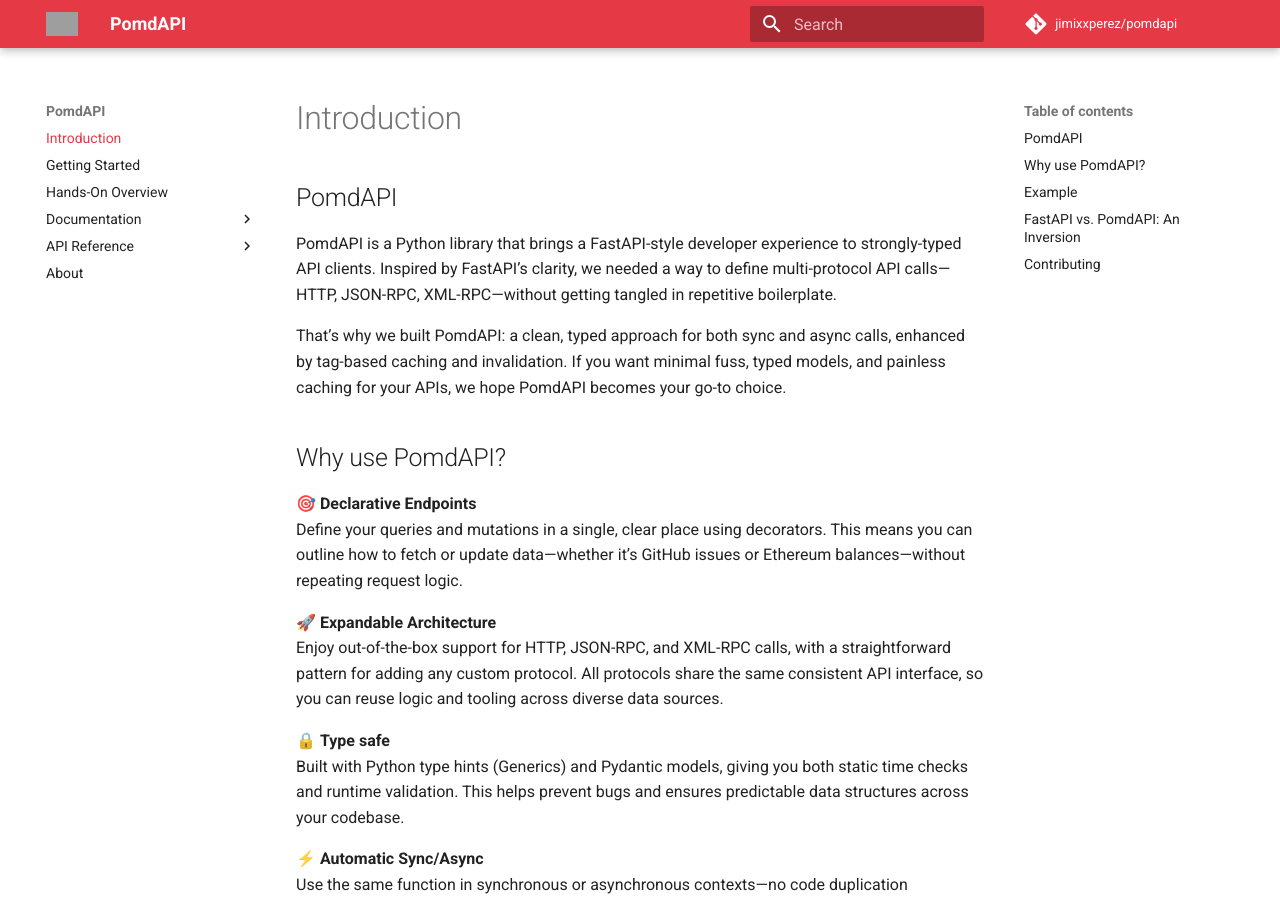
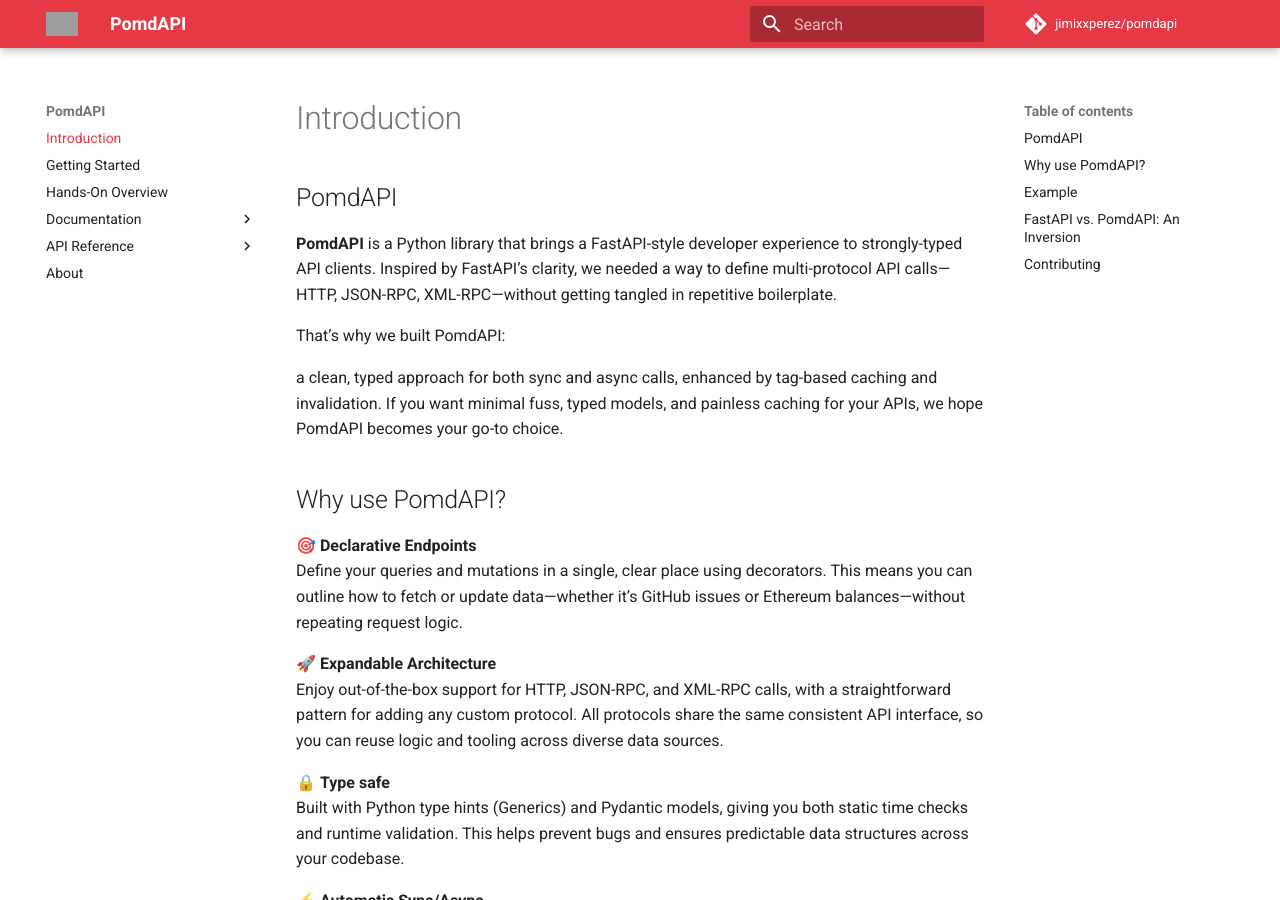
Before and after one commit to jimixxperez/PomdAPI, an MkDocs documentation site: the page built from docs/index.md, in a window 1280 px wide and 900 px high. Built offline with MkDocs 1.6.1 and Material for MkDocs 9.7.7, drawn with Linux system fonts in a browser that asks for light colours; comment, search, counter and statistics services are not loaded; grey boxes are pictures that could not be loaded.

```diff
--- a/docs/index.md
+++ b/docs/index.md
@@ -1,9 +1,12 @@
 # Introduction
 
 ## PomdAPI
-PomdAPI is a Python library that brings a FastAPI-style developer experience to strongly-typed API clients. Inspired by FastAPI’s clarity, we needed a way to define multi-protocol API calls—HTTP, JSON-RPC, XML-RPC—without getting tangled in repetitive boilerplate.
+**PomdAPI** is a Python library that brings a FastAPI-style developer experience to strongly-typed API clients. Inspired by FastAPI’s clarity, we needed a way to define multi-protocol API calls—HTTP, JSON-RPC, XML-RPC—without getting tangled in repetitive boilerplate.
 
-That’s why we built PomdAPI: a clean, typed approach for both sync and async calls, enhanced by tag-based caching and invalidation. If you want minimal fuss, typed models, and painless caching for your APIs, we hope PomdAPI becomes your go-to choice.
+That’s why we built PomdAPI:
+
+a clean, typed approach for both sync and async calls, enhanced by tag-based caching and invalidation. If you want minimal fuss, typed models, and painless caching for your APIs, we hope PomdAPI becomes your go-to choice.
+
 ## Why use PomdAPI?
 
  🎯 <strong class="vertical-middle"> Declarative Endpoints</strong><br>
```
